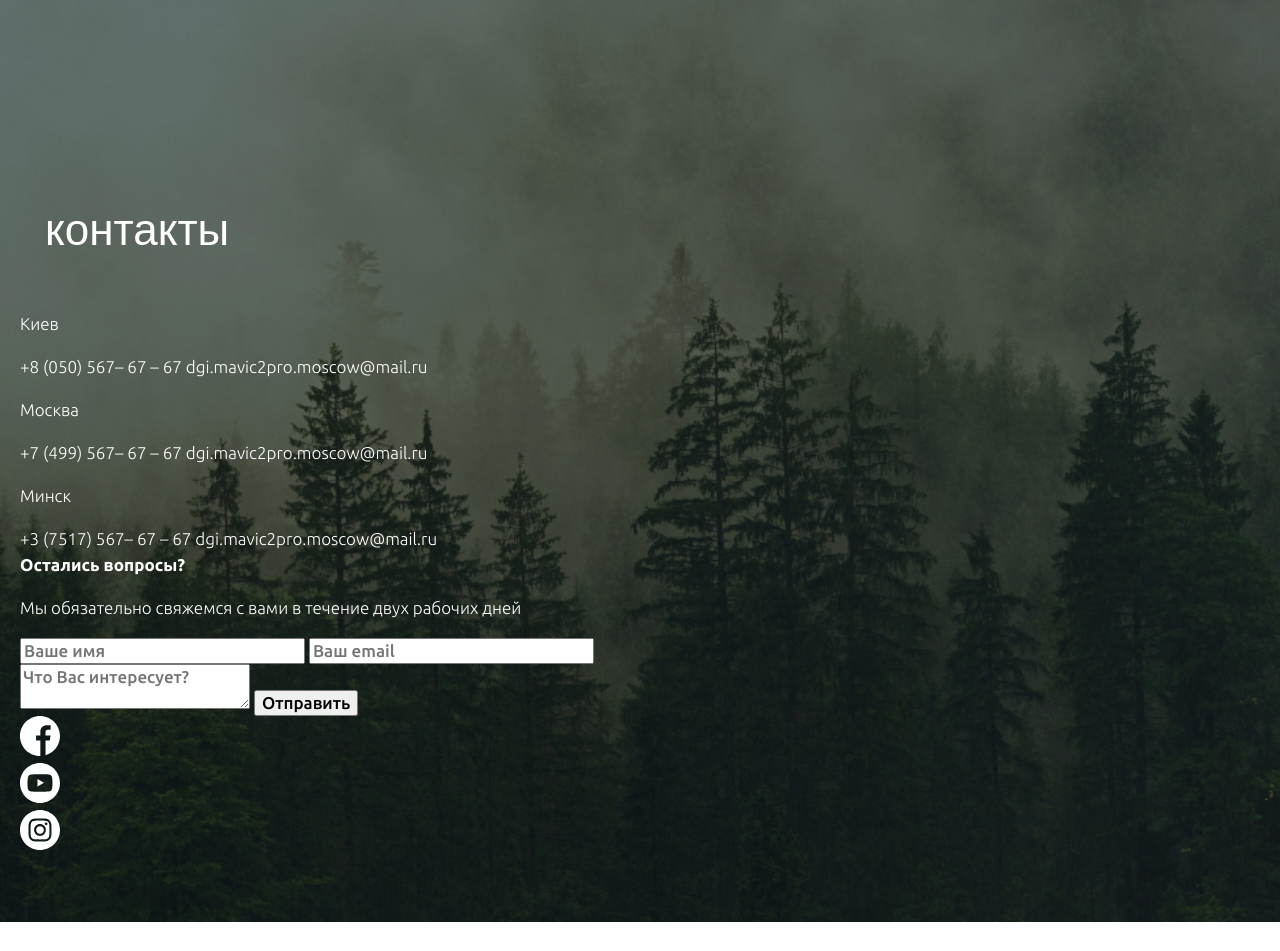
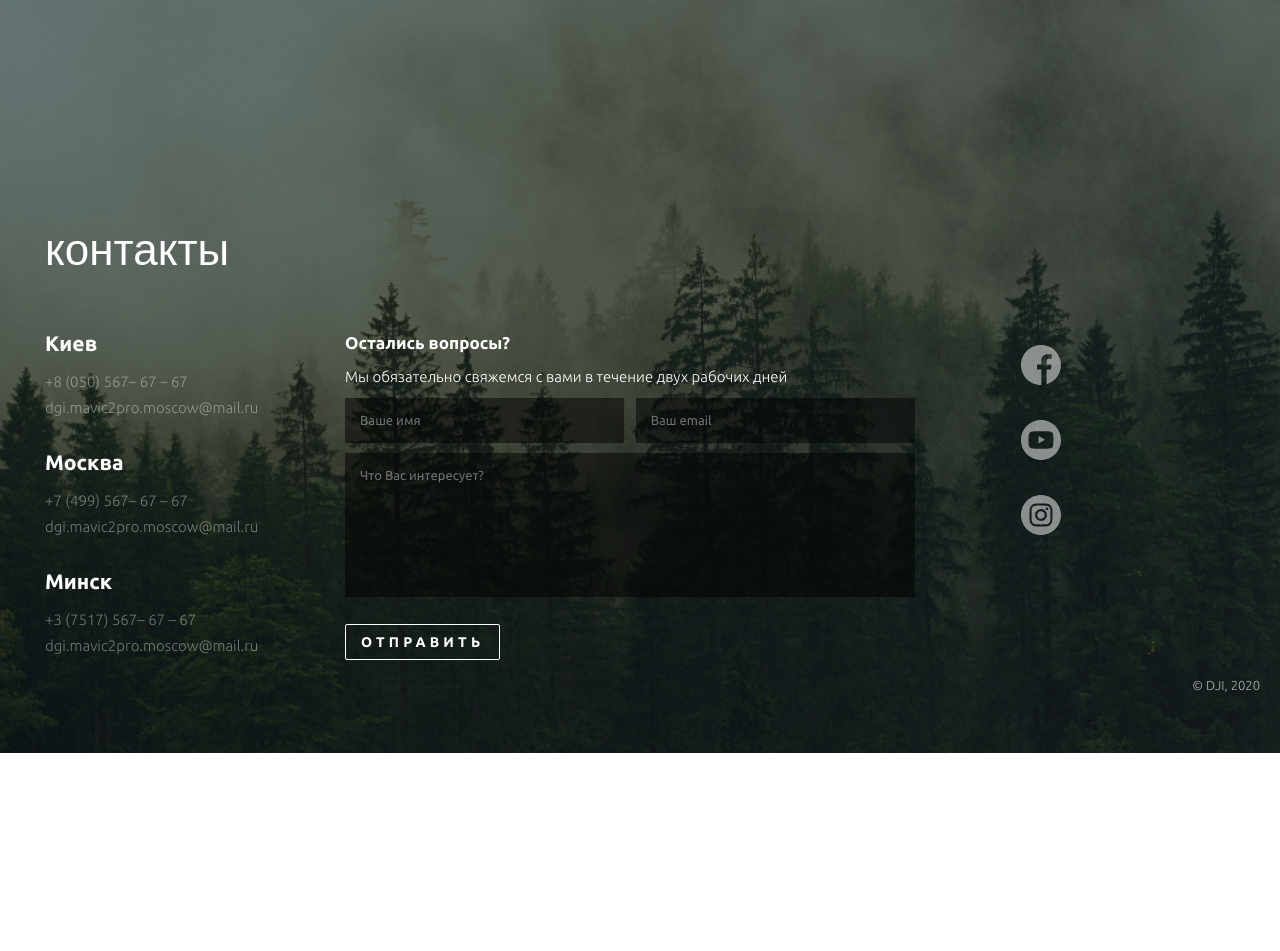
Before and after one commit to fedorova-olya/mavic, a website: page app/index.html in a window 1280 px wide. Shown: the part 4510-5461 px from the top of the page. After the commit the page ends 5263 px from the top, so only its background shows below. Drawn offline with nearby package versions, Linux system fonts and the light colour scheme.

Commit message:
form & footer

```diff
--- a/app/index.html
+++ b/app/index.html
@@ -6,7 +6,7 @@
     <meta name="viewport" content="width=device-width, initial-scale=1.0">
     <meta http-equiv="X-UA-Compatible" content="ie=edge">
     <title>Document</title>
-    <link href="https://fonts.googleapis.com/css2?family=Ubuntu:wght@300;500;700&display=swap" rel="stylesheet">
+    <link href="https://fonts.googleapis.com/css2?family=Ubuntu:wght@300;400;500;700&display=swap" rel="stylesheet">
     <link rel="stylesheet" href="css/style.min.css">
 </head>
 
@@ -329,17 +329,17 @@
                             </li>
                         </ul>
                     </div>
+
+
                 </div>
+                <footer class="footer">
+                    <div class="container">
+                        <p class="footer__copy">© DJI, 2020</p>
+                    </div>
+                </footer>
             </div>
+    </section>
 
-        </div>
-        </div>
-    </section>
-    <footer class="footer">
-        <div class="container">
-            <p class="footer__copy">© DJI, 2020</p>
-        </div>
-    </footer>
 
 
 
--- a/app/scss/_vars.scss
+++ b/app/scss/_vars.scss
@@ -1,6 +1,10 @@
 %ubuntu-light{
   font-family: 'Ubuntu', sans-serif;
   font-weight: 300;
+}
+%ubuntu-regular{
+  font-family: 'Ubuntu', sans-serif;
+  font-weight: 400;
 }
 %ubuntu-medium{
   font-family: 'Ubuntu', sans-serif;
--- a/app/scss/style.scss
+++ b/app/scss/style.scss
@@ -270,8 +270,8 @@
     justify-content: space-between;
     align-items: center;
   }
-  &__item {
-  }
+  // &__item {
+  // }
   &__box {
     width: 280px;
     position: relative;
@@ -340,6 +340,16 @@
   &__item {
     background-color: rgba(0, 0, 0, 0.3);
     max-width: 690px;
+    position: relative;
+    &:nth-child(3)::before {
+      content: '';
+      position: absolute;
+      width: 319px;
+      height: 125px;
+      top: -33px;
+      right: -386px;
+      background-image: url('../images/questions-mavic.png');
+    }
   }
 
   &__item-title {
@@ -348,10 +358,11 @@
     font-size: 21px;
     @extend %ubuntu-medium;
     color: rgba(#fff, 0.8);
-    padding: 20px 10px 24px 40px;
+    padding: 20px 10px 20px 40px;
     position: relative;
     cursor: pointer;
-    &::after{
+    margin-bottom: 4px;
+    &::after {
       content: url('../images/accordeon-arrow.svg');
       position: absolute;
       width: 72px;
@@ -364,21 +375,138 @@
       align-items: center;
     }
   }
-  &__item-text{
+  &__item-text {
     padding: 0 5px 75px 50px;
     font-size: 15px;
     line-height: 22px;
-    margin: 0;
+    margin: 0 0 4px;
     display: none;
   }
-  &__item.questions__item-active{
-    .questions__item-title::after{
+  &__item.questions__item-active {
+    .questions__item-title::after {
       transform: rotate(180deg);
     }
-    .questions__item-text{
+    .questions__item-text {
       display: block;
     }
   }
 }
 
+.contacts {
+  &__inner {
+    display: flex;
+    padding-left: 25px;
+  }
+  &__info {
+    width: 240px;
+    margin-right: 60px;
+  }
+  &__info-box {
+    margin-bottom: 30px;
+  }
+  &__info-title {
+    line-height: 24px;
+    font-size: 21px;
+    @extend %ubuntu-bold;
+    margin: 0 0 13px;
+  }
+  &__info-phone,
+  &__info-email {
+    font-size: 15px;
+    line-height: 18px;
+    opacity: 0.4;
+  }
+  &__info-email:hover {
+    text-decoration: underline;
+  }
+  &__form {
+    width: 570px;
+    margin-right: 106px;
+  }
+  &__form-title {
+    line-height: 24px;
+    font-style: 21px;
+    @extend %ubuntu-bold;
+    margin: 0 0 13px;
+  }
+  &__form-text {
+    font-size: 15px;
+    line-height: 18px;
+    margin: 0 0 12px;
+  }
+  &__form-line {
+    display: flex;
+    justify-content: space-between;
+    margin-bottom: 10px;
+  }
+  &__form-textarea,
+  &__form-input {
+    background: rgba(0, 0, 0, 0.5);
+    padding: 15px;
+    @extend %ubuntu-regular;
+    font-size: 13px;
+    line-height: 15px;
+    border: none;
+    color: #fff;
+    &::placeholder {
+      color: rgba(#fff, 0.4);
+    }
+  }
+  &__form-input {
+    width: 49%;
+  }
+  &__form-textarea {
+    min-height: 144px;
+    width: 100%;
+    resize: none;
+    margin-bottom: 20px;
+  }
+  &__form-btn {
+    font-size: 14px;
+    line-height: 16px;
+    text-transform: uppercase;
+    letter-spacing: 0.3em;
+    @extend %ubuntu-bold;
+    border: 1px solid #fff;
+    border-radius: 2px;
+    padding: 9px 15px;
+    background-color: transparent;
+    cursor: pointer;
+    color: #fff;
+    transition: all .3s;
+    &:hover{
+      background-color: #fff;
+      color: #000;
+    }
+  }
+  &__social-list{
+    display: flex;
+    flex-direction: column;
+    justify-content: center;
+  }
+  &__social-item{
+    margin: 14px 0;
+  }
+  &__social-link{
+    opacity: .5;
+    &:hover{
+      opacity: 1;
+    }
+  }
+}
+
+.footer{
+  position: absolute;
+  bottom: 32px;
+  left: 0;
+  right: 0;
+  &__copy{
+    text-align: right;
+    font-size: 13px;
+    line-height: 15px;
+    color: rgba(#fff, .65)
+  }
+}
+
+
 @import 'media';
```
Also changed, not shown: app/css/style.min.css.
